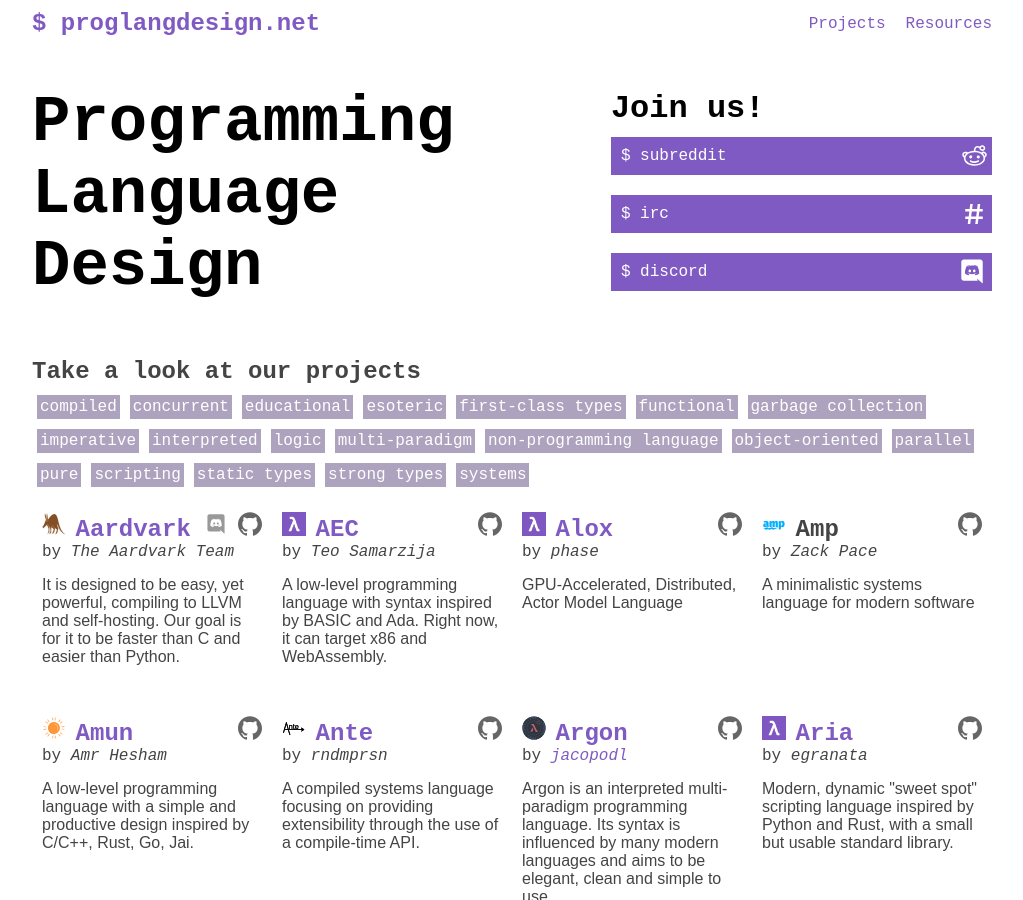
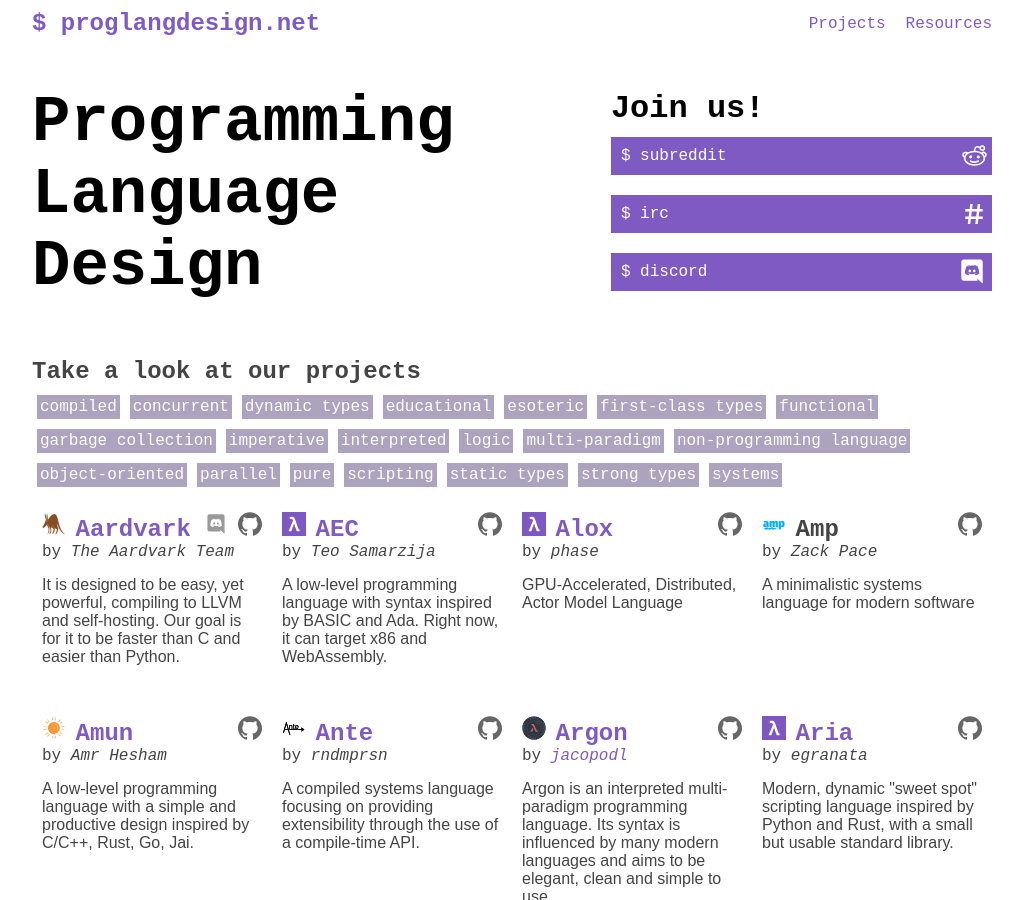
Before and after one commit to proglangdesign/proglangdesign.github.io, a Jekyll site: the page built from index.html, in a window 1280 px wide and 900 px high. Shown: the whole window, without its empty margins (128-1151 px from the left). Built offline with Jekyll 4.4.1, drawn with Linux system fonts in a browser that asks for light colours.

Commit message:
Add dynamic types to tags.yml
In https://github.com/proglangdesign/proglangdesign.github.io/pull/219 I put "dynamic types" for some languages since it's the natural opposite to "static types" and mentioned in the descriptions, but I forgot to add it to the tags list.

```diff
--- a/_data/tags.yml
+++ b/_data/tags.yml
@@ -1,6 +1,7 @@
 # please keep in alphabetical order
 - compiled
 - concurrent
+- dynamic types
 - educational
 - esoteric
 - functional
```
